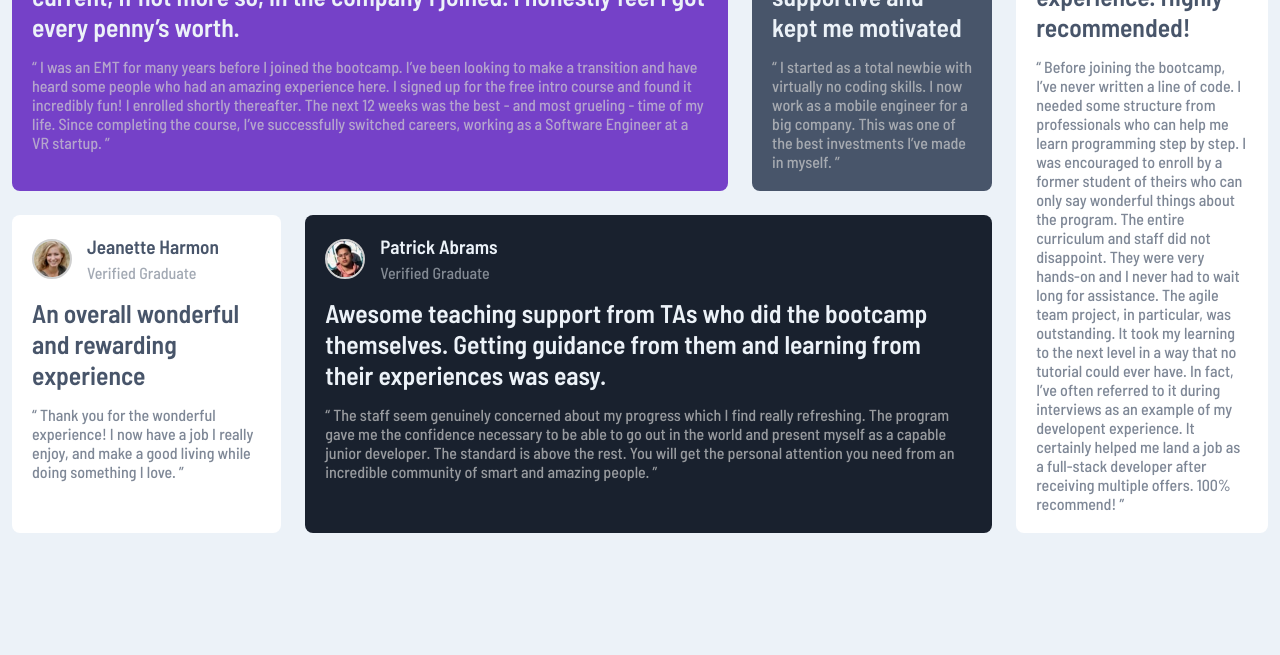
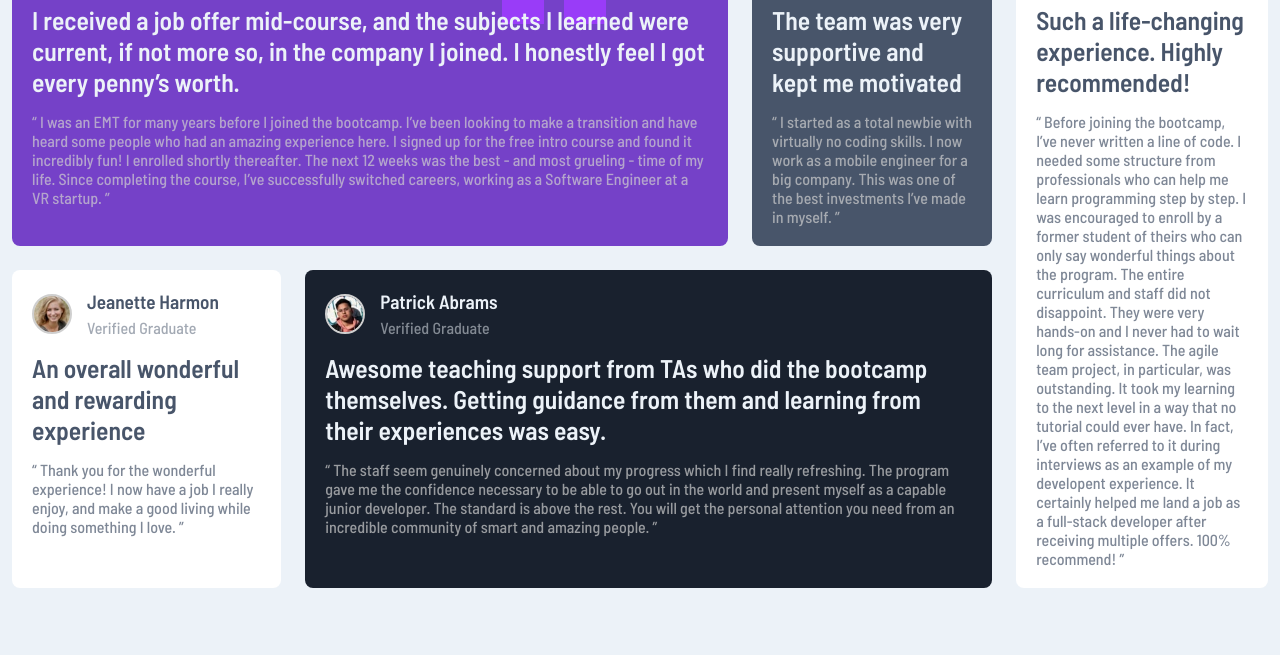
Before and after one commit to azy9/testimonials-grid-section-main, a plain HTML site: page index.html in a window 1280 px wide. Shown: the part 145-800 px from the top of the page. Drawn offline with Linux system fonts and the light colour scheme.

Commit message:
Update style.css

```diff
--- a/style.css
+++ b/style.css
@@ -2,10 +2,15 @@
     box-sizing:border-box;
     margin:0;
     padding:0;
+
 }
 body {
     font-family: 'Barlow Semi Condensed';
     background: hsl(210, 46%, 95%);
+    min-height: 100vh;
+    display:flex;
+    justify-content: center;
+    align-items: center;
 }
 .boxc {
     border: 0 solid;
@@ -73,8 +78,12 @@ h3 {
     opacity: 0.7;
 }
 
-    #cont-1 {
+#cont-1 {
     background: hsl(263, 55%, 52%);
+    background-image: url(./images/bg-pattern-quotation.svg);
+    background-repeat: no-repeat;
+    background-position: 80% 0rem;
+    background-blend-mode: overlay;
 }
 
 #cont-2 {
```
